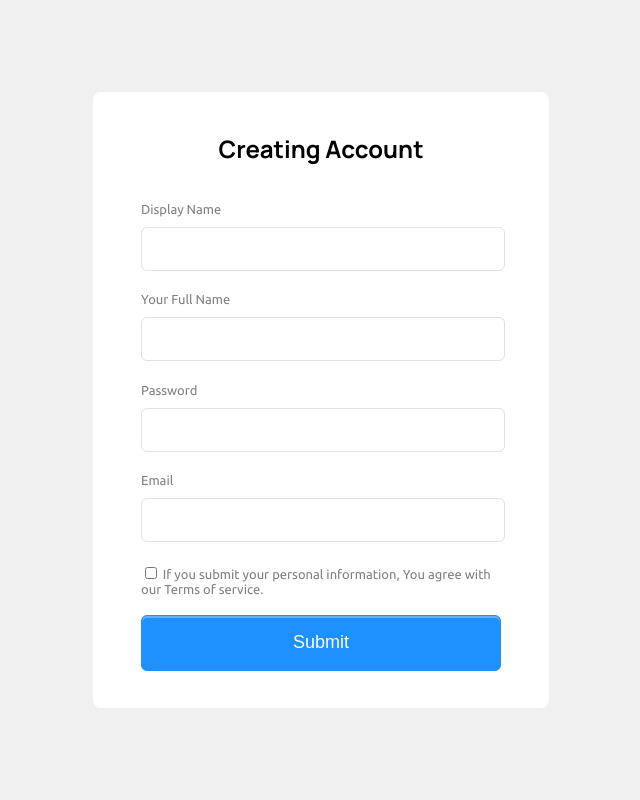
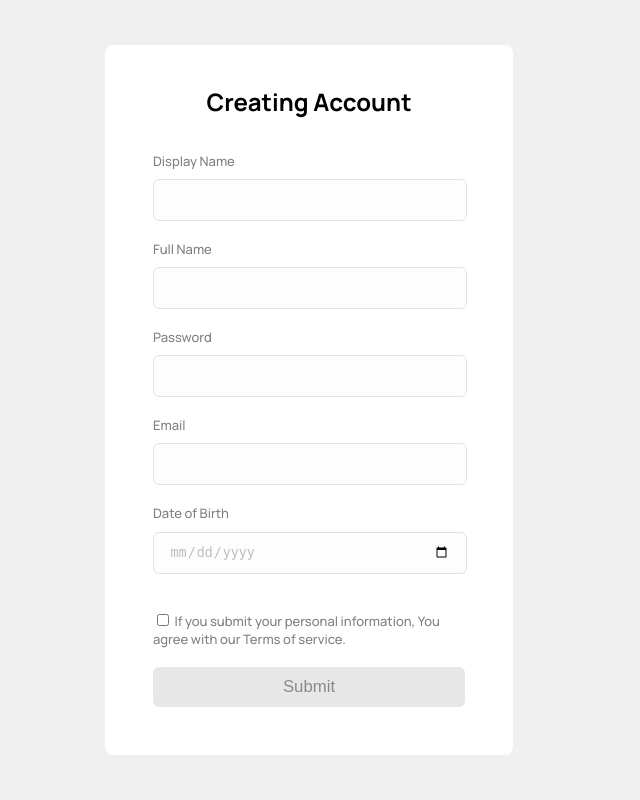
Before and after one commit to Jojorabbit21/Flask-Signup-MVC, a Flask app: page /register in a window 1280 px wide. Shown: the whole page, without its empty margins (331-971 px from the left). Run offline with Flask 2, Linux system fonts and the light colour scheme; some libraries are stand-ins or nearby versions.

Commit message:
Major #0204
DONE!

```diff
--- a/app.py
+++ b/app.py
@@ -20,6 +20,7 @@ def register():
     fcuser.username = form.data.get('username')
     fcuser.password = form.data.get('password')
     fcuser.email = form.data.get('email')
+    fcuser.birth = form.data.get('birth')
 
     db.session.add(fcuser)
     db.session.commit()
--- a/forms.py
+++ b/forms.py
@@ -1,6 +1,6 @@
 from tokenize import String
 from flask_wtf import FlaskForm
-from wtforms import StringField, PasswordField, EmailField
+from wtforms import StringField, PasswordField, EmailField, DateField
 from wtforms.validators import DataRequired, EqualTo
 
 class RegisterForm(FlaskForm):
@@ -8,3 +8,4 @@ class RegisterForm(FlaskForm):
   username = StringField('username', validators=[DataRequired()])
   password = PasswordField('password', validators=[DataRequired()])
   email = EmailField('email', validators=[DataRequired()])
+  birth = DateField('birth', validators=[DataRequired()])
--- a/models.py
+++ b/models.py
@@ -9,3 +9,4 @@ class Fcuser(db.Model):
     userid = db.Column(db.String(32))       #이하 위와 동일
     username = db.Column(db.String(8))
     email = db.Column(db.String(64))
+    birth = db.Column(db.String(16))
--- a/static/css/style.css
+++ b/static/css/style.css
@@ -1,5 +1,6 @@
 @import url('https://fonts.googleapis.com/css2?family=Ubuntu:ital,wght@0,300;0,400;0,500;0,700;1,300;1,400;1,500;1,700&display=swap');
 @import url('https://fonts.googleapis.com/css2?family=Manrope:wght@200;300;400;500;600;700;800&display=swap');
+@import url('https://fonts.googleapis.com/css2?family=Source+Serif+4:ital,wght@0,200;0,300;0,400;0,500;0,600;0,700;0,800;0,900;1,200;1,300;1,400;1,500;1,600;1,700;1,800;1,900&display=swap');
 
 :root {
   font-size: 12px;
@@ -13,8 +14,8 @@ body {
   max-width: 100%;
   height: 100vh;
   max-height: 100%;
-
-  font-family: 'Ubuntu', sans-serif;
+  font-family: 'Manrope', sans-serif;
+  font-weight: 500;
 }
 
 .background {
@@ -29,13 +30,13 @@ body {
 }
 
 .container {
-  width: 36rem;
+  width: auto;
   height: auto;
   background-color: transparent;
 }
 
 .signup-modal {
-  width: 30rem;
+  width: 26rem;
   height: auto;
   padding: 2rem 4rem;
   background-color: white;
@@ -49,7 +50,6 @@ body {
   text-align: center;
 }
 .signup-header h1 {
-  font-family: 'Manrope', sans-serif;
   font-weight: 700;
 }
 
@@ -61,6 +61,7 @@ body {
 .signup-submit {
   width: 100%;
   height: 10rem;
+  margin: 12% 0 0 0;
   /* background-color:cadetblue; */
 }
 
@@ -88,10 +89,10 @@ input[type='checkbox']:focus {
   border-width: 1.2px;
 }
 
-input[type='text'], input[type='password'], input[type='email'] {
+input[type='text'], input[type='password'], input[type='email'], input[type='date'] {
   margin-top: 3%;
-  padding-left: 5%;
-  width: 95%;
+  padding: 0 5%;
+  width: 90%;
   max-width: 100%;
   height: 5vh;
   border-width: 1px;
@@ -101,15 +102,36 @@ input[type='text'], input[type='password'], input[type='email'] {
   outline: none;
 }
 
+input[type='date'] {
+  color: rgb(190,190,190);
+}
+
+input {
+  background-color: rgb(253,253,253);
+}
+
 input:focus {
   border-width: 1px;
   border-color: dodgerblue;
   box-shadow: 0 0 5px rgb(100, 178, 255);
+  background-color: rgb(255, 255, 255);
 }
 
-button[type='submit'] {
+button[type='submit'].btn-submit[status='unfilled'] {
   width: 100%;
-  height: 7vh;
+  height: 5vh;
+  border-style: none;
+  border-radius: 6px;
+  background-color:rgb(231, 231, 231);
+  display: inline-block;
+  color: rgb(138, 138, 138);
+  font-size: 1.4rem;
+  font-weight: 300;
+}
+
+button[type='submit'].btn-submit[status='filled'] {
+  width: 100%;
+  height: 5vh;
   box-shadow: rgba(255, 255, 255, 0.3) 0 2px 0 0 inset;
   border-width: 1px;
   border-color: dodgerblue;
@@ -117,7 +139,6 @@ button[type='submit'] {
   border-radius: 6px;
   background-color:dodgerblue;
   display: inline-block;
-
   color: white;
   font-size: 18px;
   font-weight: 300;
@@ -131,8 +152,14 @@ button[type='submit'] {
   margin-bottom: 1.6rem;
 }
 
-.info {
+.dname-info {
   display: none;
+  margin: 4% 0;
+}
+
+.birth-info {
+  display: none;
+  margin: 4% 0;
 }
 
 .pw-meter {
--- a/static/js/script.js
+++ b/static/js/script.js
@@ -1,19 +1,20 @@
+/*
 function validatePassword (pw, options) {
-  /*
+
     Password Validator 0.1
     (c) 2007 Steven Levithan
     MIT License
-  */
+
 
   // default options (allows any password)
   var o = {
     lower: 0,
     upper: 0,
-    alpha: 0, /* lower + upper */
+    alpha: 0,
     numeric: 0,
     special: 0,
     length: [0, Infinity],
-    custom: [/*regexes and/or functions*/],
+    custom: [],
     badWords: [],
     badSequenceLength: 0,
     noQwertySequences: false,
@@ -90,17 +91,31 @@ function validatePassword (pw, options) {
   // Success
   return true;
 }
-
-function validateDisplayName(value) {
-  let regExp = /^[ㄱ-힣a-zA-Z0-9]{4,16}$/g; // Ko+Eng only
-  return regExp.test(value);
-}
+*/
 
 // Validity
-var validity = [false, false, false, false];
+// Displayname, Fullname, Password, Email, Dateofbirth, Agreement
+var validity = {
+  'dname':false,
+  'fname':false,
+  'pw':false,
+  'email':false,
+  'dob':false,
+  'agree':false
+};
+var termsAgreed = false;
+
+// Email Validation Variables
+let email = document.getElementById('email');
 
 // Displayname Validation Variables
 let userName = document.getElementById('userid');
+
+// Fullname Validation Variables
+let fullName = document.getElementById('username');
+
+// Date Validation Variables
+let birth = document.getElementById('birth');
 
 // Password Validation Variables
 let timeout;
@@ -111,8 +126,11 @@ let strengthBox = document.getElementsByClassName('pw-meter')[0];
 let strengthText = document.getElementsByClassName('pw-meter-text')[0];
 let strengthBadge = document.getElementsByClassName('pw-meter-bar')[0];
 
+// Checkbox
+let checkbox = document.getElementById('checkbox');
+
 // Validate Password
-function checkPassword(password) {
+function validatePassword(password) {
   if(strongPassword.test(password)) {
     strengthBadge.style.backgroundImage = 'linear-gradient(to right, #0bab64, #3bb78f)';
     strengthBadge.style.width = '100%';
@@ -133,21 +151,75 @@ function checkPassword(password) {
   }
 }
 
+// Validate Display Name
+function validateDisplayName(value) {
+  let regExp = /^[ㄱ-힣a-zA-Z0-9]{4,16}$/g; // Ko+Eng+Numbers only
+  return regExp.test(value);
+}
 
+// Validate Full Name
+function validateName(value) {
+  let regExp = /^[ㄱ-힣a-zA-Z ]{2,30}$/; // KO+EN Only
+  return regExp.test(value);
+}
 
-//= Event Listeners
+// Validate Email
+function validateEmail(value) {
+  // let regExp = /^([0-9a-zA-Z_\.-]+)@([0-9a-zA-Z_-]+)(\.[0-9a-zA-Z_-]+){1,2}$/;
+  let regExp = /^\w+([\.-]?\w+)*@\w+([\.-]?\w+)*(\.\w{2,3})+$/;
+  if(regExp.test(value)){
+    return true;
+  }
+  else {
+    return false;
+  }
+}
+
+function setValidity(i, type=Boolean) {
+  if (i in validity) {
+    validity[i] = type;
+    count = 0;
+    for(var v in validity) {
+      if (validity[v]==true) {
+        count ++;
+      }
+    }
+    if(count == Object.keys(validity).length) {
+      var submit = document.getElementById('submit');
+      console.log('All conditions fulfilled');
+      submit.setAttribute('status','filled');
+    }
+  }
+}
+
+//==================================================================== Event Listeners
 // Display name Event Listener
+userName.addEventListener('focus', () => {
+  var info = document.getElementsByClassName('dname-info')[0];
+  info.style.display = 'block';
+});
+
 userName.addEventListener('blur', () => {
+  var info = document.getElementsByClassName('dname-info')[0];
   var con = validateDisplayName(userName.value);
-  console.log(con);
+  info.style.display = 'none';
+  if(con && userName.value.length > 0) {
+    setValidity('dname',true);
+  }
+});
+
+// Full Name Event Listener
+fullName.addEventListener('blur', () => {
+  var con = validateName(fullName.value);
+  if(con && fullName.value.length > 0) {
+    setValidity('fname',true);
+  }
 });
 
 // Password Event Listener
 password.addEventListener('input', () => {
-  console.log("password event occured");
   clearTimeout(timeout);
-  timeout = setTimeout(() => checkPassword(password.value), 100);
-
+  timeout = setTimeout(() => validatePassword(password.value), 100);
   if(password.value.length !== 0){
     strengthBox.style.display = 'block';
   }
@@ -155,3 +227,57 @@ password.addEventListener('input', () => {
     strengthBox.style.display = 'none';
   }
 });
+
+password.addEventListener('blur', () => {
+  if(password.value.length > 0)
+    setValidity('pw',true);
+});
+
+// Email Event Listener
+email.addEventListener('focus', () => {
+  var info = document.getElementsByClassName('email-info')[0];
+  info.style.display = 'none';
+});
+
+email.addEventListener('blur', () => {
+  if(email.value.length > 0) {
+    var con = validateEmail(email.value);
+    var info = document.getElementsByClassName('email-info')[0];
+    if(!con) {
+      info.style.display = 'block';
+      info.innerHTML = 'Wrong Email Address';
+    }
+    else {
+      setValidity('email', true);
+    }
+  }
+});
+
+birth.addEventListener('focus', () => {
+  birth.style.color = "black";
+});
+
+birth.addEventListener('blur', () => {
+  var info = document.getElementsByClassName('birth-info')[0];
+  if(birth.value.length > 0) {
+    info.style.display = 'block';
+    birth.style.color='black';
+    setValidity('dob', true);
+  }
+  else {
+    info.style.display = 'none';
+    birth.style.color= 'rgb(190,190,190)';
+  }
+})
+
+// Checkbox Event Listener
+checkbox.addEventListener('click', () => {
+  var label = document.getElementsByClassName('checkbox-label')[0];
+  if (checkbox.checked) {
+    label.style.color = 'dodgerblue';
+    setValidity('agree', true);
+  }
+  else{
+    label.style.color = 'gray';
+  }
+});
--- a/templates/index.html
+++ b/templates/index.html
@@ -15,27 +15,18 @@
             <h1>Creating Account</h1>
         </div>
         <div class="signup signup-body">
-          <form method="POST" >   <!--엑션 삭제해야됌-->
+          <form method="POST">
               {{form.csrf_token}}
               <div class="form-group">
-                  <!-- <label for="userid">아이디</label>
-                  <input type="text" class="form-control" id="userid" placeholder="아이디" name="userid" /> -->
                   {{form.userid.label("Display Name")}}
-                  {{form.userid(class="form-control")}}
-                  <span class='info'>Display name have 16 letters limit. No special letters allowed.</span>
+                  {{form.userid(class="form-control", autocomplete="off")}}
+                  <span class='dname-info'>Between 4-16 Letters. No special letters allowed.</span>
               </div>
               <div class="form-group">
-                  <!-- <label for="username">이름</label>
-                  <input type="text" class="form-control" id="username" placeholder="사용자이름" name="username" /> -->
-                  {{form.username.label("Your Full Name")}}
-                  {{form.username(class="form-control")}}
-                  <div class='warning warning-bar'>
-                    <span class='warning-text'></span>
-                  </div>
+                  {{form.username.label("Full Name")}}
+                  {{form.username(class="form-control", autocomplete="off")}}
               </div>
               <div class="form-group">
-                  <!-- <label for="password">비밀번호</label>
-                  <input type="password" class="form-control" id="password" placeholder="비밀번호" name="password" /> -->
                   {{form.password.label("Password")}}
                   {{form.password (id='password', class="form-control")}}
                   <div class='pw-meter'>
@@ -51,19 +42,23 @@
                   </div>
               </div>
               <div class="form-group">
-                  <!-- <label for="re-password">비밀번호 확인</label>
-                  <input type="password" class="form-control" id="re_password" placeholder="비밀번호 확인" name="re-password" /> -->
                   {{form.email.label("Email")}}
                   {{form.email  (id='email', class="form-control")}}
+                  <span class='email-info'></span>
+              </div>
+              <div class='form-group'>
+                  {{form.birth.label("Date of Birth")}}
+                  {{form.birth (id='birth', class='form-control')}}
+                  <span class="birth-info">Special Treat is waiting for you on your birthday!</span>
+              </div>
+              <div class='signup signup-submit'>
+                <div class='agreement'>
+                  <input type='checkbox' class='checkbox' id='checkbox' />
+                  <label class='checkbox-label' for='checkbox'>If you submit your personal information, You agree with our Terms of service.</label>
+                </div>
+                <button type="submit" class="btn btn-submit" id='submit' status='unfilled'>Submit</button>
               </div>
           </form>
-        </div>
-        <div class='signup signup-submit'>
-          <div class='agreement'>
-            <input type='checkbox' class='checkbox' id='checkbox' />
-            <label for='checkbox'>If you submit your personal information, You agree with our Terms of service.</label>
-          </div>
-          <button type="submit" class="btn btn-submit">Submit</button>
         </div>
       </div>
     </div>
```
Also changed, not shown: db.sqlite.
